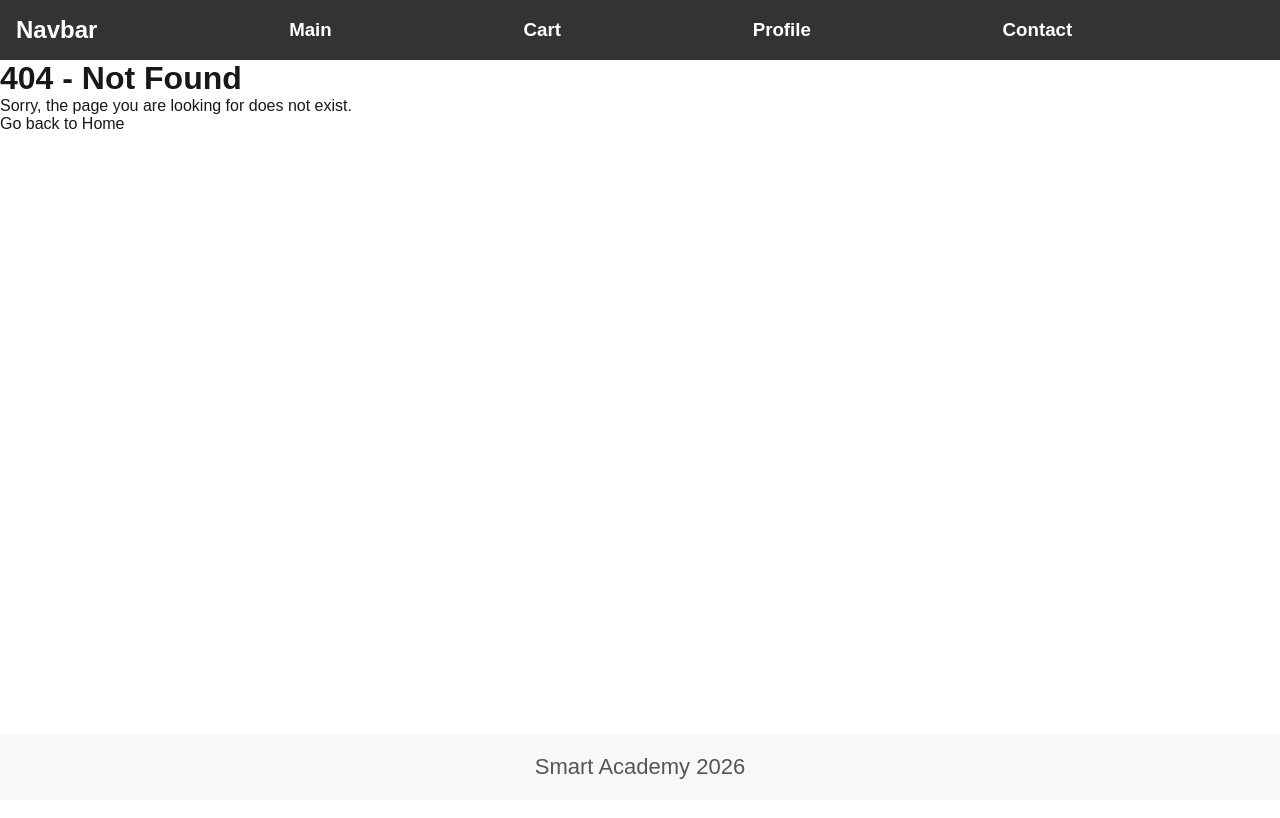
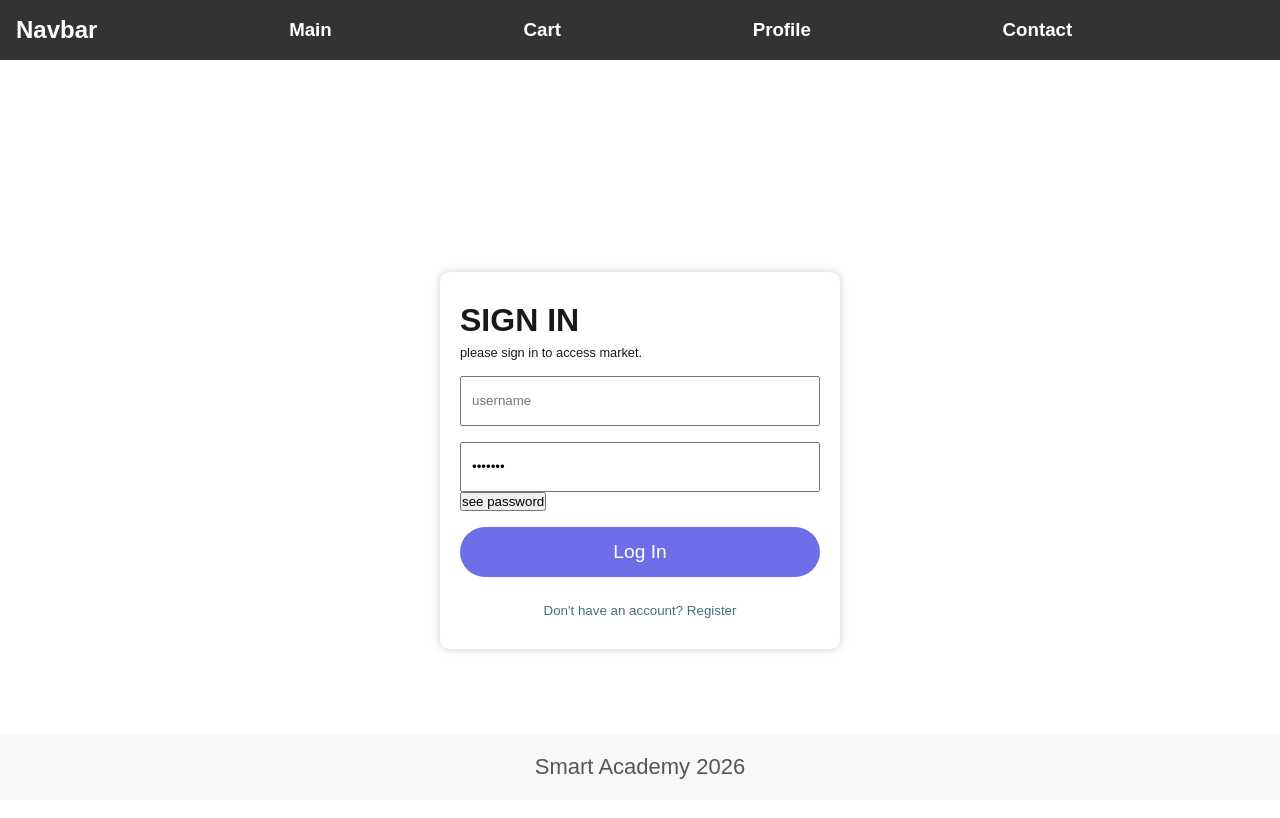
Before and after one commit to LukaBabunadze/smart-academy-project-four, a Next.js app: page /login in a window 1280 px wide. Before the commit this address had no page. Shown: the top 818 px of the page. Built offline with nearby package versions, Linux system fonts and the light colour scheme.

Commit message:
latest changes

```diff
--- a/package.json
+++ b/package.json
@@ -9,9 +9,12 @@
     "lint": "eslint"
   },
   "dependencies": {
+    "@hookform/resolvers": "^5.2.2",
     "next": "16.2.2",
     "react": "19.2.4",
-    "react-dom": "19.2.4"
+    "react-dom": "19.2.4",
+    "react-hook-form": "^7.75.0",
+    "yup": "^1.7.1"
   },
   "devDependencies": {
     "babel-plugin-react-compiler": "1.0.0",
--- /dev/null
+++ b/src/app/(auth)/login/page.jsx
@@ -0,0 +1,85 @@
+"use client";
+
+import { useState } from "react";
+import styles from "./page.module.css";
+import Link from "next/link";
+import { useRouter } from "next/navigation";
+
+function page() {
+  const router = useRouter();
+  const [username, setUsername] = useState("johnd");
+  const [password, setPassword] = useState("m38rmF$");
+  const [passwordVisible, setPasswordVisible] = useState(false);
+  const [submitError, setSubmitError] = useState("");
+
+  const handleSubmit = async (e) => {
+    // e იგივეა რაც event
+    e.preventDefault();
+    if (username.length === 0) {
+      return setSubmitError("იუზერნეიმის შეყვანა აუცილებელია");
+    }
+
+    if (password.length === 0) {
+      return setSubmitError("პაროლის შეყვანა აუცილებელია");
+    }
+
+    try {
+      const response = await fetch("https://fakestoreapi.com/auth/login", {
+        method: "POST",
+        headers: { "Content-Type": "application/json" },
+        body: JSON.stringify({ username: username, password: password }),
+      });
+
+      const result = await response.json();
+      if (result?.token) {
+        router.push("/");
+      }
+    } catch (error) {
+      setSubmitError("მოხდა შეცდომა");
+      console.error("this is error", error);
+    }
+  };
+  return (
+    <div className={styles.main}>
+      <form className={styles.container} onSubmit={handleSubmit}>
+        <h3 className={styles.signin}>Sign In</h3>
+        <p className={styles.desc}>please sign in to access market.</p>
+
+        <input
+          placeholder="username"
+          onChange={(event) => setUsername(event.target.value)}
+          className={styles.input}
+        />
+
+        <input
+          onChange={(event) => setPassword(event.target.value)}
+          placeholder="password"
+          type={passwordVisible ? "text" : "password"}
+          className={styles.input}
+          value={"m38rmF$"}
+        />
+
+        <button
+          type="button"
+          onClick={() => setPasswordVisible(!passwordVisible)}
+        >
+          see password
+        </button>
+
+        <button type="submit" className={styles.button}>
+          Log In
+        </button>
+        {submitError.length > 0 ? (
+          <div className={styles.error}>{submitError}</div>
+        ) : null}
+        <Link href={"/register"}>
+          <button className={styles.notRegistered}>
+            Don't have an account? Register
+          </button>
+        </Link>
+      </form>
+    </div>
+  );
+}
+
+export default page;
--- /dev/null
+++ b/src/app/(auth)/login/page.module.css
@@ -0,0 +1,56 @@
+.main {
+  height: 100vh;
+  display: flex;
+  justify-content: center;
+  align-items: center;
+}
+
+.container {
+  background-color: red;
+  width: 400px;
+  background-color: white;
+  border-radius: 10px;
+  padding: 30px 20px;
+  box-shadow: 0px 0px 10px rgba(0, 0, 0, 0.198);
+}
+.signin {
+  font-size: 2rem;
+  text-transform: uppercase;
+}
+
+.desc {
+  margin-top: 6px;
+  font-size: 0.8rem;
+}
+
+.input {
+  display: block;
+  width: 100%;
+  margin-top: 1rem;
+  height: 50px;
+  padding: 5px 10px;
+}
+
+.button {
+  border-radius: 40px;
+  width: 100%;
+  margin-top: 1rem;
+  height: 50px;
+  background-color: rgb(110, 110, 233);
+  border: none;
+  color: white;
+  font-size: 1.2rem;
+}
+
+.notRegistered {
+  border: none;
+  background-color: transparent;
+  padding: 10px 20px 0px;
+  width: 100%;
+  margin-top: 1rem;
+  color: rgb(68, 111, 128);
+}
+
+.error {
+  color: red;
+}
--- /dev/null
+++ b/src/app/(auth)/register/page.module.css
@@ -0,0 +1,48 @@
+.container {
+  max-width: 400px;
+  margin: 40px auto;
+  padding: 20px 30px;
+  border: 1px solid #ccc;
+  background-color: white;
+  margin-top: 80px;
+}
+
+.title {
+  margin-bottom: 16px;
+}
+
+.notResgitered {
+  border: none;
+  background-color: transparent;
+  padding: 10px 20px 0px;
+  width: 100%;
+  margin-top: 1rem;
+  color: rgb(68, 111, 128);
+}
+
+.inputWrapper {
+  margin-bottom: 30px;
+}
+
+.input {
+  display: block;
+  width: 100%;
+  margin-top: 1rem;
+  height: 50px;
+  padding: 5px 10px;
+}
+
+.button {
+  border-radius: 40px;
+  width: 100%;
+  margin-top: 1rem;
+  height: 50px;
+  background-color: rgb(110, 110, 233);
+  border: none;
+  color: white;
+  font-size: 1.2rem;
+}
+
+.error {
+  color: red;
+}
--- a/src/app/layout.js
+++ b/src/app/layout.js
@@ -1,16 +1,21 @@
-import { Geist, Geist_Mono } from "next/font/google";
+import { Montserrat } from "next/font/google";
 import "./globals.css";
 import Navbar from "@/components/navbar/Navbar";
 import Footer from "@/components/footer/Footer";
 
-const geistSans = Geist({
-  variable: "--font-geist-sans",
+// const geistSans = Geist({
+//   variable: "--font-geist-sans",
+//   subsets: ["latin"],
+// });
+
+// const geistMono = Geist_Mono({
+//   variable: "--font-geist-mono",
+//   subsets: ["latin"],
+// });
+
+const montserrat = Montserrat({
   subsets: ["latin"],
-});
-
-const geistMono = Geist_Mono({
-  variable: "--font-geist-mono",
-  subsets: ["latin"],
+  weight: ["100", "200", "300", "400", "500", "600", "700", "800", "900"],
 });
 
 export const metadata = {
@@ -25,7 +30,7 @@
 
 export default function RootLayout({ children }) {
   return (
-    <html lang="en" className={`${geistSans.variable} ${geistMono.variable}`}>
+    <html lang="en" className={`${montserrat.className}`}>
       <body>
         <Navbar />
         {children}
```
Also changed, not shown: src/app/(auth)/register/page.jsx (added, +107 -0 lines), 1 other file (tests, documents, lock files or other folders).
